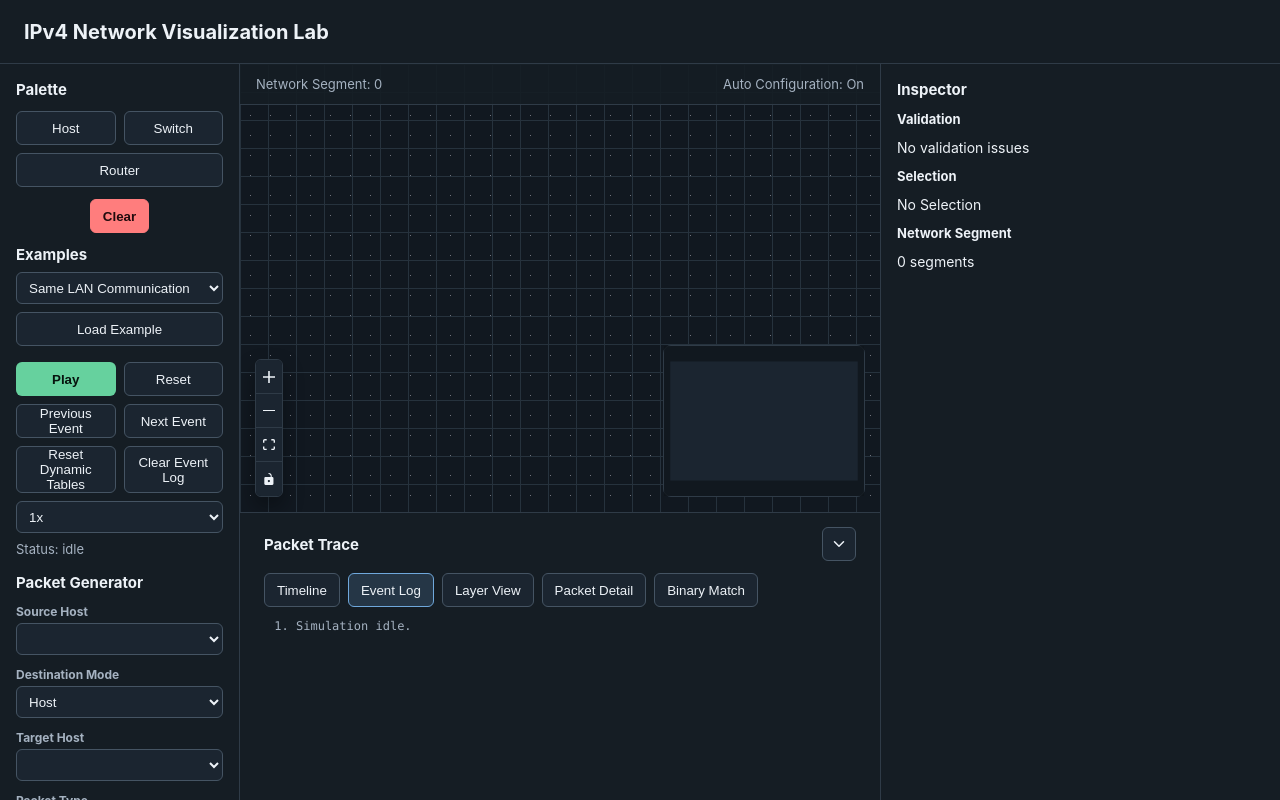
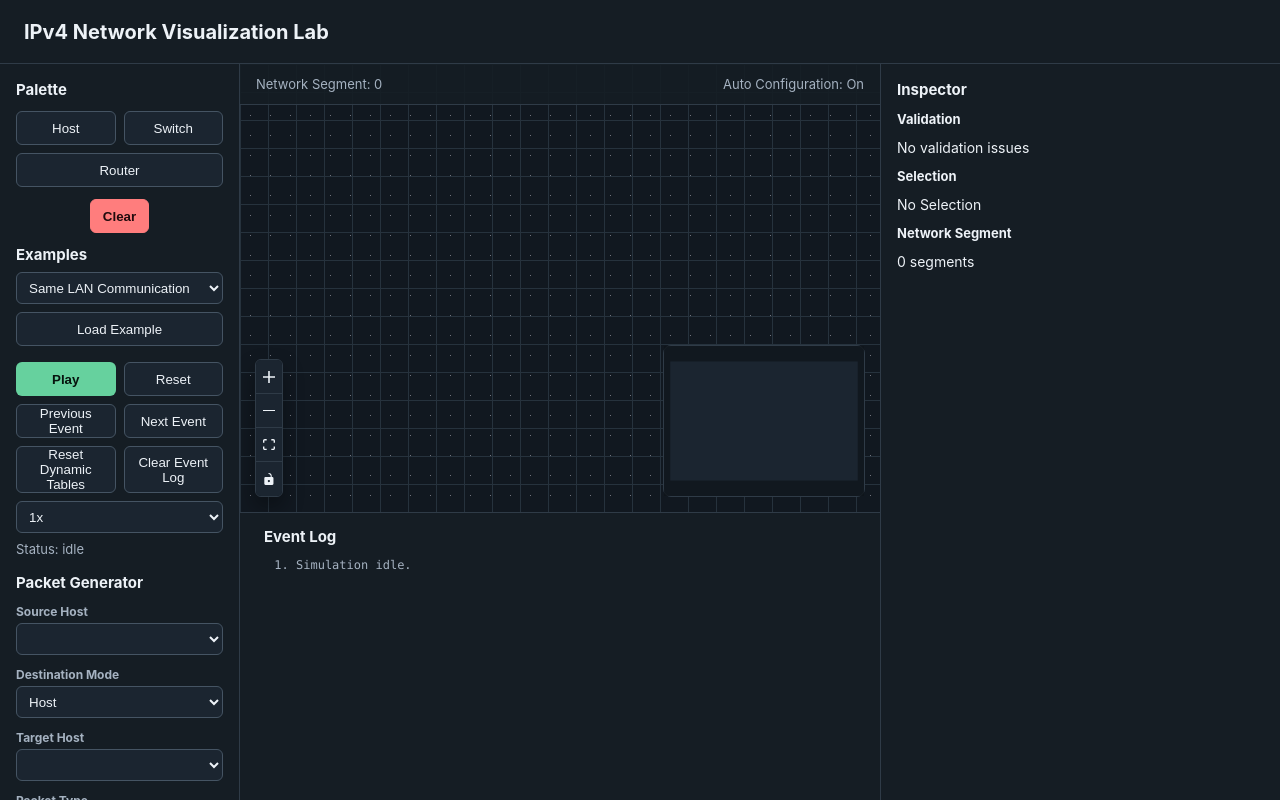
Before and after one commit to YubinMoon/Network-Lab, a React (Vite) app: page / in a window 1280 px wide. Built offline with nearby package versions, Linux system fonts and the light colour scheme.

Commit message:
Simplify bottom panel to event log

```diff
--- a/src/App.css
+++ b/src/App.css
@@ -27,7 +27,6 @@
 }
 
 .simulation-controls,
-.simulation-tabs,
 .tool-list,
 .topology-actions {
   display: flex;
@@ -56,24 +55,6 @@ button:disabled {
   opacity: 0.55;
 }
 
-.icon-button {
-  width: 34px;
-  min-width: 34px;
-  padding: 0;
-  display: inline-grid;
-  place-items: center;
-}
-
-.panel-toggle-icon {
-  width: 18px;
-  height: 18px;
-  fill: none;
-  stroke: currentColor;
-  stroke-linecap: round;
-  stroke-linejoin: round;
-  stroke-width: 2;
-}
-
 select,
 input {
   width: 100%;
@@ -91,10 +72,6 @@ input {
   grid-template-rows: minmax(0, 1fr) minmax(280px, 36vh);
   grid-template-columns: minmax(180px, 240px) minmax(420px, 1fr) minmax(300px, 400px);
   overflow: hidden;
-}
-
-.workspace:has(.simulation-panel.collapsed) {
-  grid-template-rows: minmax(0, 1fr) auto;
 }
 
 .palette,
@@ -529,11 +506,6 @@ dd {
   background: var(--surface);
 }
 
-.simulation-panel.collapsed {
-  gap: 0;
-  padding-block: 10px;
-}
-
 .simulation-panel-header {
   display: flex;
   align-items: center;
@@ -602,11 +574,6 @@ dd {
   grid-column: 1 / -1;
 }
 
-.simulation-tabs .active-tab {
-  border-color: var(--accent);
-  background: var(--accent-soft);
-}
-
 .event-log {
   display: grid;
   gap: 6px;
@@ -622,60 +589,6 @@ dd {
 .event-log .active-event {
   color: var(--text);
   font-weight: 800;
-}
-
-.timeline {
-  display: flex;
-  align-items: center;
-  gap: 8px;
-  min-height: 48px;
-  overflow-x: auto;
-}
-
-.timeline-dot {
-  width: 12px;
-  height: 12px;
-  flex: 0 0 auto;
-  border-radius: 999px;
-  background: var(--border-strong);
-}
-
-.timeline-dot.active {
-  width: 18px;
-  height: 18px;
-  background: var(--accent);
-}
-
-.detail-grid,
-.binary-match {
-  display: grid;
-  gap: 10px;
-  min-height: 0;
-  overflow: auto;
-  text-align: left;
-}
-
-.detail-grid dl {
-  grid-template-columns: repeat(auto-fit, minmax(160px, 1fr));
-}
-
-.detail-grid dl div {
-  display: grid;
-  justify-content: stretch;
-}
-
-.binary-match code {
-  width: fit-content;
-  border-radius: 4px;
-  padding: 4px 6px;
-  background: var(--surface-raised);
-  font-family: ui-monospace, SFMono-Regular, Consolas, monospace;
-  font-size: 12px;
-}
-
-.empty-panel {
-  margin: 0;
-  color: var(--text-muted);
 }
 
 .packet-token {
@@ -733,10 +646,6 @@ dd {
     overflow: visible;
   }
 
-  .workspace:has(.simulation-panel.collapsed) {
-    grid-template-rows: auto minmax(420px, 55vh) auto auto;
-  }
-
   .palette,
   .inspector {
     grid-column: auto;
--- a/src/components/simulation/BinaryMatchView.tsx
+++ /dev/null
@@ -1,35 +0,0 @@
-import { toBinaryIpv4, toBinaryPrefixPattern } from '../../domain/ip'
-import type { RouteEntry } from '../../domain/types'
-import { useLabStore } from '../../store/useLabStore'
-
-export function BinaryMatchView() {
-  const simulationTrace = useLabStore((state) => state.simulationTrace)
-  const currentEventIndex = useLabStore((state) => state.currentEventIndex)
-  const currentEvent = simulationTrace?.events[currentEventIndex]
-  const selectedRoute = currentEvent?.details?.selectedRoute as
-    | RouteEntry
-    | undefined
-
-  if (!simulationTrace || !selectedRoute) {
-    return <p className="empty-panel">No Longest Prefix Match</p>
-  }
-
-  return (
-    <div className="binary-match">
-      <h3>Destination IP</h3>
-      <code>{simulationTrace.destinationIp}</code>
-      <code>{toBinaryIpv4(simulationTrace.destinationIp)}</code>
-      <h3>Selected Route</h3>
-      <code>
-        {selectedRoute.destinationNetwork}/{selectedRoute.prefixLength}
-      </code>
-      <code>
-        {toBinaryPrefixPattern(
-          selectedRoute.destinationNetwork,
-          selectedRoute.prefixLength,
-        )}
-      </code>
-      <p>Reason: Longest Prefix Match</p>
-    </div>
-  )
-}
--- a/src/components/simulation/LayerView.tsx
+++ /dev/null
@@ -1,98 +0,0 @@
-import type { EthernetFrame, IPv4Datagram } from '../../domain/types'
-import {
-  ipv4FlagsValue,
-  ipv4HeaderChecksum,
-  ipv4IdentificationValue,
-  ipv4TotalLength,
-} from '../../domain/fragmentation'
-import { useLabStore } from '../../store/useLabStore'
-
-export function LayerView() {
-  const currentEvent = useCurrentEvent()
-  const frame = currentEvent?.details?.ethernetFrame as EthernetFrame | undefined
-  const datagram =
-    (currentEvent?.details?.datagram as IPv4Datagram | undefined) ??
-    (frame?.etherType === 'IPv4' ? (frame.payload as IPv4Datagram) : undefined)
-
-  if (!currentEvent) {
-    return <p className="empty-panel">No Layer View</p>
-  }
-
-  return (
-    <div className="detail-grid">
-      <h3>Ethernet Frame</h3>
-      <dl>
-        <div>
-          <dt>Source MAC</dt>
-          <dd>{frame?.srcMac ?? '-'}</dd>
-        </div>
-        <div>
-          <dt>Destination MAC</dt>
-          <dd>{frame?.dstMac ?? '-'}</dd>
-        </div>
-        <div>
-          <dt>EtherType</dt>
-          <dd>{frame?.etherType ?? '-'}</dd>
-        </div>
-      </dl>
-      <h3>IPv4 Datagram</h3>
-      <dl>
-        <div>
-          <dt>Source IP</dt>
-          <dd>{datagram?.srcIp ?? '-'}</dd>
-        </div>
-        <div>
-          <dt>Destination IP</dt>
-          <dd>{datagram?.dstIp ?? '-'}</dd>
-        </div>
-        <div>
-          <dt>TTL</dt>
-          <dd>{datagram?.ttl ?? '-'}</dd>
-        </div>
-        <div>
-          <dt>Total Length</dt>
-          <dd>{datagram ? `${ipv4TotalLength(datagram)} bytes` : '-'}</dd>
-        </div>
-        <div>
-          <dt>Identification</dt>
-          <dd>{datagram ? ipv4IdentificationLabel(datagram) : '-'}</dd>
-        </div>
-        <div>
-          <dt>Flags</dt>
-          <dd>{datagram ? ipv4FlagsLabel(datagram) : '-'}</dd>
-        </div>
-        <div>
-          <dt>Fragment Offset</dt>
-          <dd>{datagram ? datagram.fragmentOffset : '-'}</dd>
-        </div>
-        <div>
-          <dt>Protocol</dt>
-          <dd>{datagram?.protocol ?? '-'}</dd>
-        </div>
-        <div>
-          <dt>Header Checksum</dt>
-          <dd>{datagram ? ipv4HeaderChecksum(datagram) : '-'}</dd>
-        </div>
-      </dl>
-    </div>
-  )
-}
-
-function useCurrentEvent() {
-  const simulationTrace = useLabStore((state) => state.simulationTrace)
-  const currentEventIndex = useLabStore((state) => state.currentEventIndex)
-
-  return simulationTrace?.events[currentEventIndex]
-}
-
-function ipv4FlagsLabel(datagram: IPv4Datagram): string {
-  const value = ipv4FlagsValue(datagram)
-
-  return `DF=${datagram.dontFragment ? 1 : 0}, MF=${datagram.moreFragments ? 1 : 0} (0x${value.toString(16).padStart(4, '0').toUpperCase()})`
-}
-
-function ipv4IdentificationLabel(datagram: IPv4Datagram): string {
-  const value = ipv4IdentificationValue(datagram)
-
-  return `${value} (0x${value.toString(16).padStart(4, '0').toUpperCase()})`
-}
--- a/src/components/simulation/PacketDetail.tsx
+++ /dev/null
@@ -1,38 +0,0 @@
-import { useLabStore } from '../../store/useLabStore'
-
-export function PacketDetail() {
-  const simulationTrace = useLabStore((state) => state.simulationTrace)
-  const currentEventIndex = useLabStore((state) => state.currentEventIndex)
-  const currentEvent = simulationTrace?.events[currentEventIndex]
-
-  if (!simulationTrace || !currentEvent) {
-    return <p className="empty-panel">No Packet Detail</p>
-  }
-
-  return (
-    <div className="detail-grid">
-      <dl>
-        <div>
-          <dt>Packet Type</dt>
-          <dd>{simulationTrace.packetType}</dd>
-        </div>
-        <div>
-          <dt>Packet ID</dt>
-          <dd>{currentEvent.packetId ?? simulationTrace.packetId}</dd>
-        </div>
-        <div>
-          <dt>Frame ID</dt>
-          <dd>{currentEvent.frameId ?? '-'}</dd>
-        </div>
-        <div>
-          <dt>Current Event</dt>
-          <dd>{currentEvent.type}</dd>
-        </div>
-        <div>
-          <dt>Result</dt>
-          <dd>{simulationTrace.result.status}</dd>
-        </div>
-      </dl>
-    </div>
-  )
-}
--- a/src/components/simulation/SimulationPanel.tsx
+++ b/src/components/simulation/SimulationPanel.tsx
@@ -1,76 +1,14 @@
-import { useState } from 'react'
-import { BinaryMatchView } from './BinaryMatchView'
 import { EventLog } from './EventLog'
-import { LayerView } from './LayerView'
-import { PacketDetail } from './PacketDetail'
-import { Timeline } from './Timeline'
-
-type SimulationTab =
-  | 'Timeline'
-  | 'Event Log'
-  | 'Layer View'
-  | 'Packet Detail'
-  | 'Binary Match'
-
-const tabs: SimulationTab[] = [
-  'Timeline',
-  'Event Log',
-  'Layer View',
-  'Packet Detail',
-  'Binary Match',
-]
 
 export function SimulationPanel() {
-  const [activeTab, setActiveTab] = useState<SimulationTab>('Event Log')
-  const [collapsed, setCollapsed] = useState(false)
-  const toggleLabel = collapsed ? 'Expand Event Log' : 'Minimize Event Log'
-
   return (
-    <section
-      className={collapsed ? 'simulation-panel collapsed' : 'simulation-panel'}
-      aria-label="Simulation Panel"
-    >
+    <section className="simulation-panel" aria-label="Simulation Panel">
       <div className="simulation-panel-header">
-        <h2>Packet Trace</h2>
-        <button
-          className="icon-button"
-          type="button"
-          aria-label={toggleLabel}
-          title={toggleLabel}
-          aria-expanded={!collapsed}
-          onClick={() => setCollapsed((nextCollapsed) => !nextCollapsed)}
-        >
-          <svg
-            className="panel-toggle-icon"
-            viewBox="0 0 24 24"
-            aria-hidden="true"
-            focusable="false"
-          >
-            <path d={collapsed ? 'M6 15L12 9L18 15' : 'M6 9L12 15L18 9'} />
-          </svg>
-        </button>
+        <h2>Event Log</h2>
       </div>
-      {!collapsed ? (
-        <div className="simulation-panel-content">
-          <div className="simulation-tabs">
-            {tabs.map((tab) => (
-              <button
-                className={tab === activeTab ? 'active-tab' : undefined}
-                type="button"
-                key={tab}
-                onClick={() => setActiveTab(tab)}
-              >
-                {tab}
-              </button>
-            ))}
-          </div>
-          {activeTab === 'Timeline' ? <Timeline /> : null}
-          {activeTab === 'Event Log' ? <EventLog /> : null}
-          {activeTab === 'Layer View' ? <LayerView /> : null}
-          {activeTab === 'Packet Detail' ? <PacketDetail /> : null}
-          {activeTab === 'Binary Match' ? <BinaryMatchView /> : null}
-        </div>
-      ) : null}
+      <div className="simulation-panel-content">
+        <EventLog />
+      </div>
     </section>
   )
 }
--- a/src/components/simulation/Timeline.tsx
+++ /dev/null
@@ -1,22 +0,0 @@
-import { useLabStore } from '../../store/useLabStore'
-
-export function Timeline() {
-  const simulationTrace = useLabStore((state) => state.simulationTrace)
-  const currentEventIndex = useLabStore((state) => state.currentEventIndex)
-
-  if (!simulationTrace) {
-    return <p className="empty-panel">No Timeline</p>
-  }
-
-  return (
-    <div className="timeline" aria-label="Timeline">
-      {simulationTrace.events.map((event, index) => (
-        <span
-          className={index === currentEventIndex ? 'timeline-dot active' : 'timeline-dot'}
-          key={event.id}
-          title={event.description}
-        />
-      ))}
-    </div>
-  )
-}
```
Also changed, not shown: 2 other files (tests, documents, lock files or other folders).
